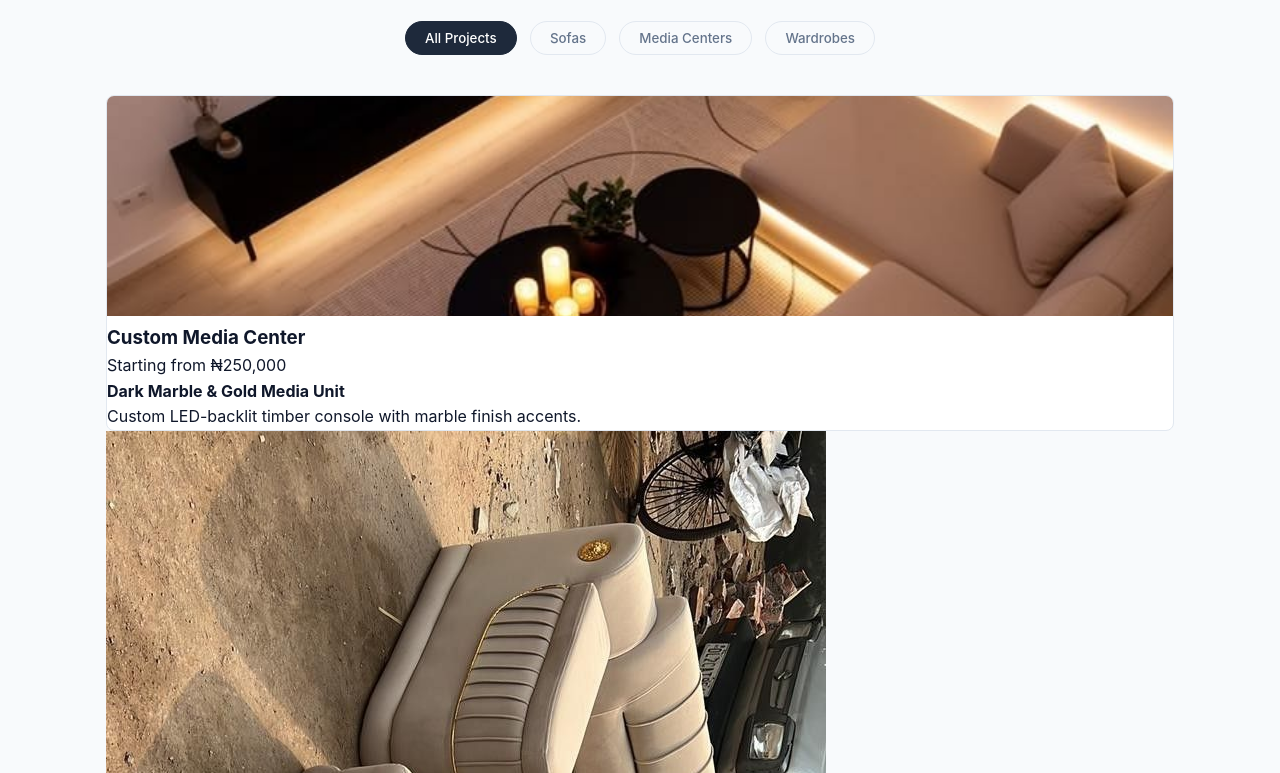
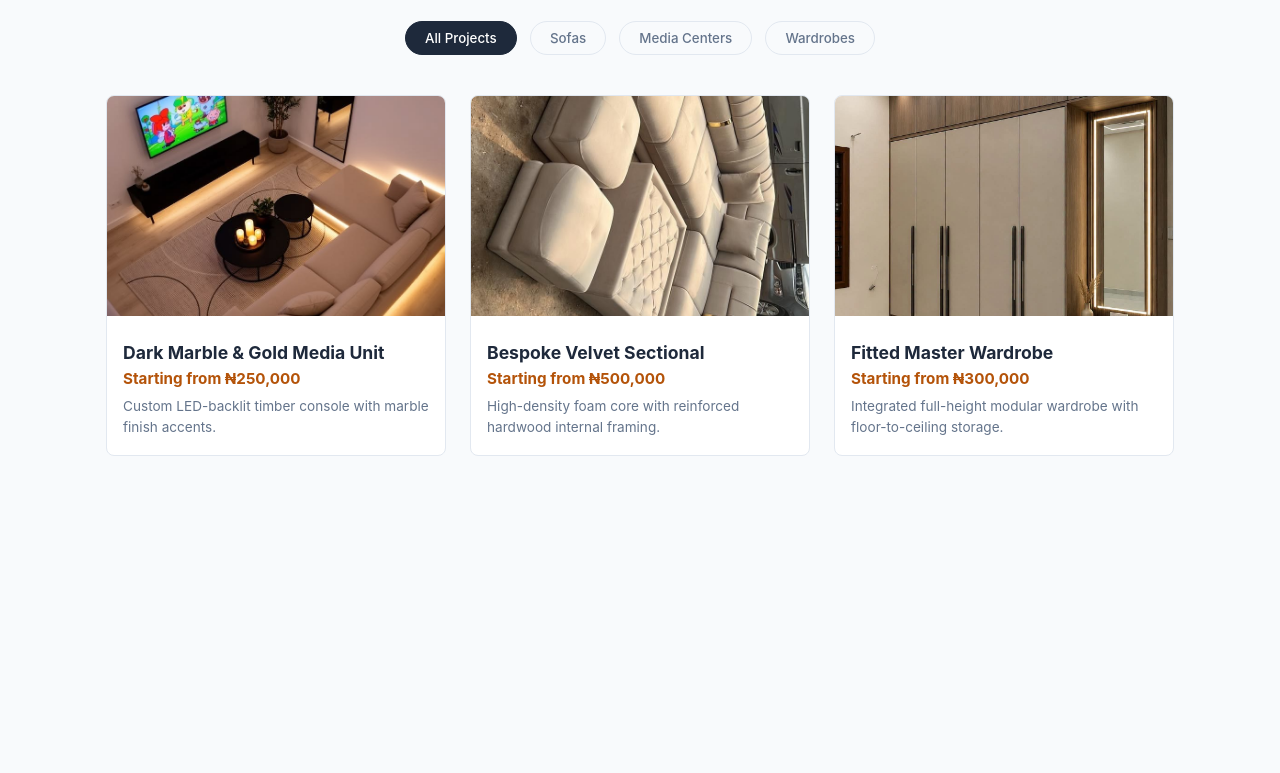
Before and after one commit to Bossjay0001/form-backend, a website: page index.html in a window 1280 px wide. Shown: the part 1027-1800 px from the top of the page. After the commit the page ends 1563 px from the top, so only its background shows below. Drawn offline with Linux system fonts and the light colour scheme.

Commit message:
update project

```diff
--- a/index.html
+++ b/index.html
@@ -72,6 +72,7 @@
     .gallery-info { padding: 1rem; }
     .gallery-info h4 { font-size: 1.1rem; color: var(--primary); }
     .gallery-info p { color: var(--muted); font-size: 0.85rem; }
+    .gallery-info .price { color: var(--accent-hover); font-weight: 700; font-size: 0.95rem; margin-bottom: 0.25rem; }
 
     /* Floating WhatsApp Button */
     .whatsapp-btn { position: fixed; bottom: 25px; right: 25px; background: #25d366; color: white; border-radius: 50px; padding: 0.8rem 1.4rem; font-weight: 700; text-decoration: none; box-shadow: 0 4px 12px rgba(0,0,0,0.15); display: flex; align-items: center; gap: 0.5rem; z-index: 1000; transition: transform 0.2s; }
@@ -210,28 +211,30 @@
       </div>
     </div>
 
-    <div class="project-card">
+    <div class="gallery-grid">
       <div class="gallery-item" data-category="media">
-        <img src="asset/media-center-2.jpg" alt="custom media center">
-        <h3>Custom Media Center</h3>
-    <p>Starting from ₦250,000</p>
+        <img src="asset/media-center-2.jpg" alt="Custom Media Center">
+        <div class="gallery-info">
           <h4>Dark Marble & Gold Media Unit</h4>
+          <p class="price">Starting from ₦250,000</p>
           <p>Custom LED-backlit timber console with marble finish accents.</p>
         </div>
       </div>
-      <div class="project-card" data-category="sofa">
+
+      <div class="gallery-item" data-category="sofa">
         <img src="asset/sofa-1.jpg" alt="Custom Sectional Sofa">
-        <div class="project-card">
-        <p>Starting from ₦500,000</p>
+        <div class="gallery-info">
           <h4>Bespoke Velvet Sectional</h4>
+          <p class="price">Starting from ₦500,000</p>
           <p>High-density foam core with reinforced hardwood internal framing.</p>
         </div>
       </div>
-      <div class="project-card" data-category="wardrobe">
+
+      <div class="gallery-item" data-category="wardrobe">
         <img src="asset/wardrobe-1.jpg" alt="Fitted Modern Wardrobe">
-        <div class="project-card">
-          <p>Starting from ₦300,000</p>
+        <div class="gallery-info">
           <h4>Fitted Master Wardrobe</h4>
+          <p class="price">Starting from ₦300,000</p>
           <p>Integrated full-height modular wardrobe with floor-to-ceiling storage.</p>
         </div>
       </div>
@@ -239,7 +242,7 @@
   </section>
 
   <!-- Floating WhatsApp Chat -->
-  <a href="https://wa.me/234902208197?text=Hi%2C%20I%20am%20interested%20in%20your%20services" target="_blank" class="whatsapp-btn">
+  <a href="https://wa.me/2349022084197?text=Hi%2C%20I%20am%20interested%20in%20your%20services" target="_blank" class="whatsapp-btn">
     💬 Chat on WhatsApp
   </a>
 
```
